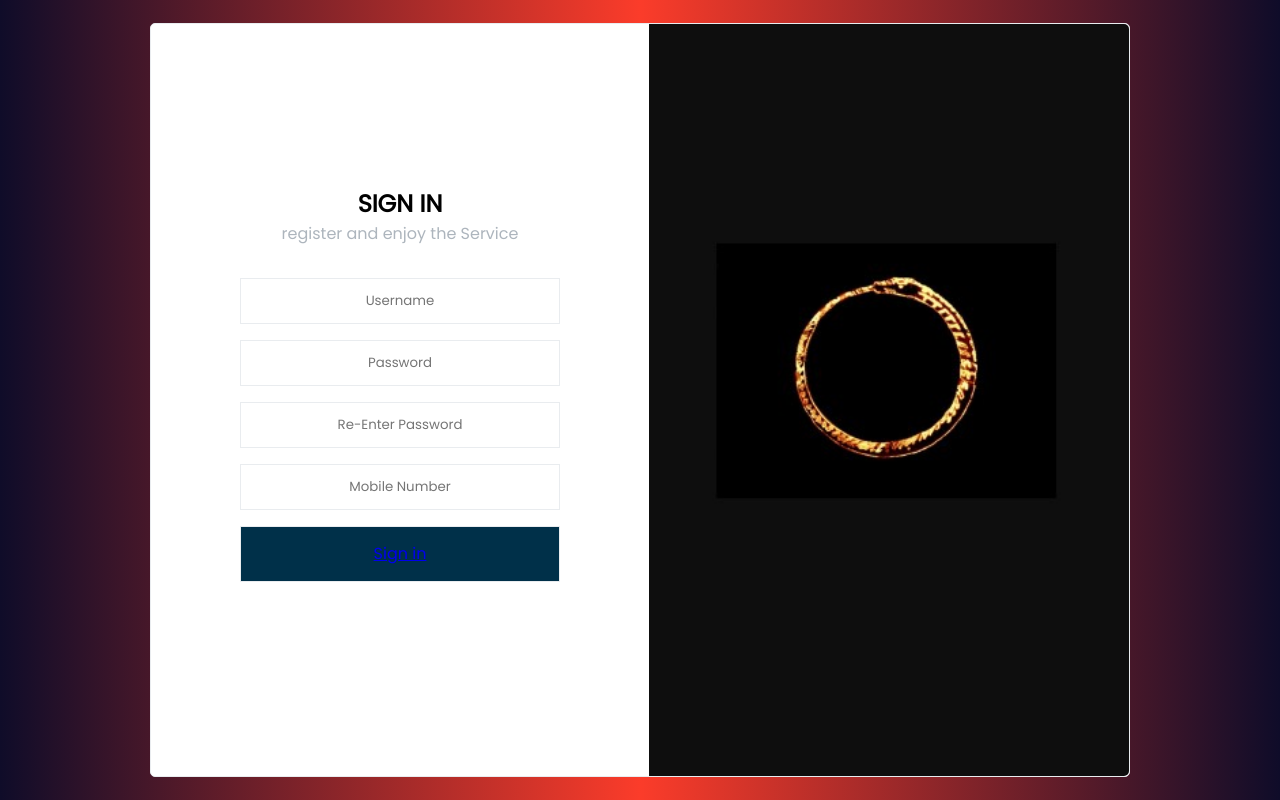
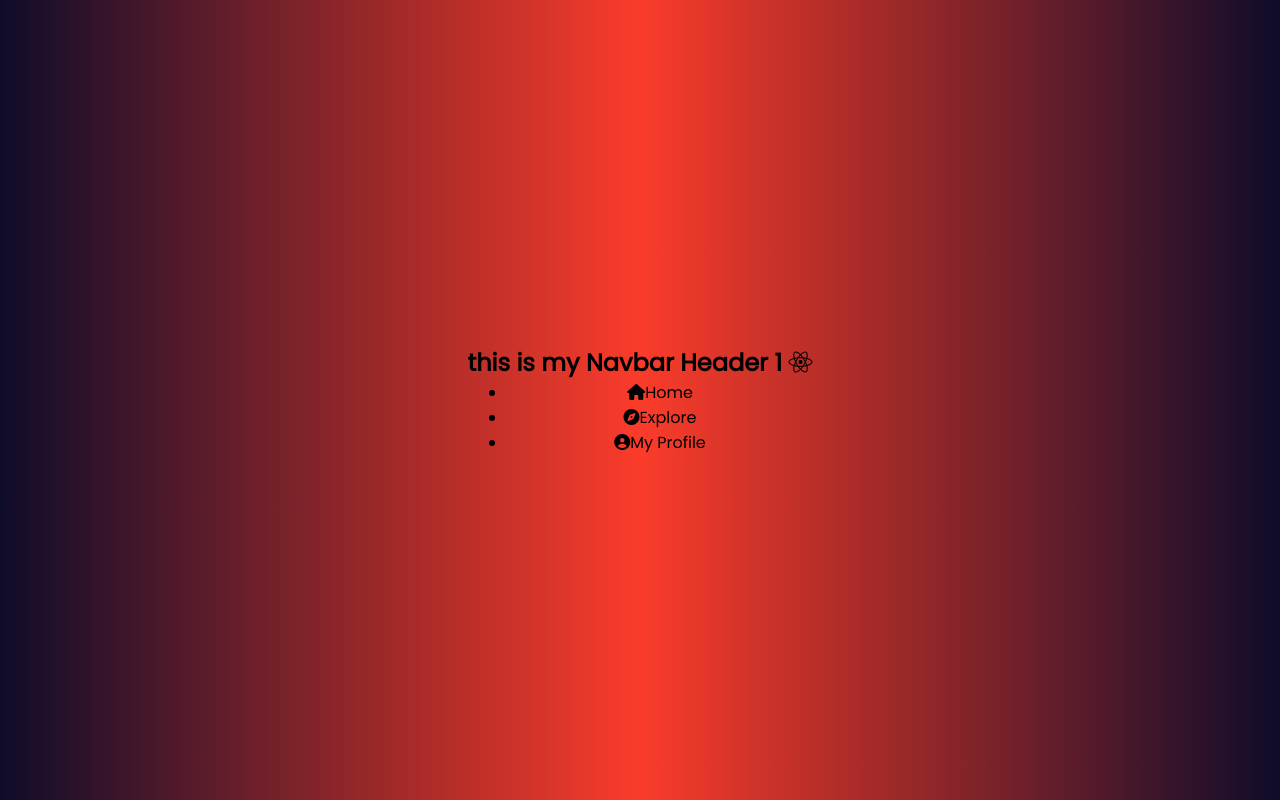
Before and after one commit to thesumitsuryawanshi/Erp_registration_module, a React (Create React App) app: page / in a window 1280 px wide. Built offline with nearby package versions, Linux system fonts and the light colour scheme.

Commit message:
Adding Icons to navigation

```diff
--- a/public/index.html
+++ b/public/index.html
@@ -10,6 +10,10 @@
       content="Web site created using create-react-app"
     />
     <link rel="apple-touch-icon" href="%PUBLIC_URL%/logo192.png" />
+    <link rel="stylesheet" href="https://cdnjs.cloudflare.com/ajax/libs/font-awesome/6.2.1/css/all.min.css"
+      integrity="sha512-MV7K8+y+gLIBoVD59lQIYicR65iaqukzvf/nwasF0nqhPay5w/9lJmVM2hMDcnK1OnMGCdVK+iQrJ7lzPJQd1w=="
+      crossorigin="anonymous" referrerpolicy="no-referrer" />
+        <link href="/your-path-to-uicons/css/uicons-[your-style].css" rel="stylesheet">
     <!--
       manifest.json provides metadata used when your web app is installed on a
       user's mobile device or desktop. See https://developers.google.com/web/fundamentals/web-app-manifest/
--- a/src/App.js
+++ b/src/App.js
@@ -3,13 +3,15 @@ import { BrowserRouter as Router, Routes, Route } from "react-router-dom";
 import Form from "./components/Pages/Form";
 import Login from "./components/Pages/Login";
 import Dashboard from "./components/Pages/Dashboard";
+import Navbar from "./components/Nav/Navbar";
 
 export default function App() {
   return (
     <div className="App">
       <Router>
         <Routes>
-          <Route path="/" element={<Form />} />
+          {/* <Route path="/" element={<Dashboard />} /> */}
+          <Route path="/" element={<Navbar />} />
           <Route path="/login" element={<Login />} />
           <Route path="/signin" element={<Form />} />
           <Route path="/dashboard" element={<Dashboard />} />
--- /dev/null
+++ b/src/components/Nav/Navbar.js
@@ -0,0 +1,30 @@
+import { Component } from "react";
+
+class Navbar extends Component {
+  render() {
+    return (
+      <nav className="navbar">
+        <h1>
+          {" "}
+          this is my Navbar Header 1 <i className="fab fa-react"></i>
+        </h1>
+        <ul>
+          <li>
+            <i class="fa fa-home" aria-hidden="true"></i>
+            Home
+          </li>
+          <li>
+            <i class="fa fa-compass" aria-hidden="true"></i>
+            Explore
+          </li>
+          <li>
+            <i class="fa fa-user-circle" aria-hidden="true"></i>
+            My Profile
+          </li>
+        </ul>
+      </nav>
+    );
+  }
+}
+
+export default Navbar;
```
Also changed, not shown: src/components/Nav/NavbarStyles.css (added).
